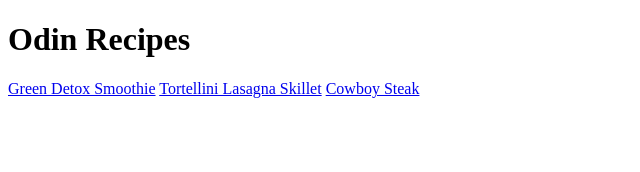
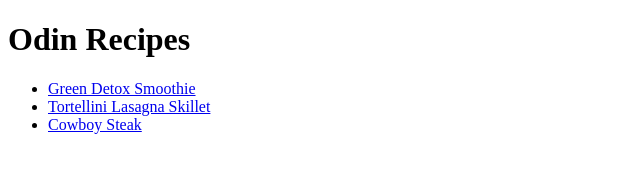
Before and after one commit to zmesror/odin-recipes, a plain HTML site: page index.html in a window 1280 px wide. Shown: the whole page, without its empty margins (0-640 px from the left). Drawn offline with Linux system fonts and the light colour scheme.

Commit message:
Use unordered list for recipe display

```diff
--- a/index.html
+++ b/index.html
@@ -7,8 +7,10 @@
     <body>
         <h1>Odin Recipes</h1>
 
-        <a href="./recipes/smoothie.html">Green Detox Smoothie</a>
-        <a href="./recipes/tortellini.html">Tortellini Lasagna Skillet</a>
-        <a href="./recipes/cowboysteak.html">Cowboy Steak</a>
+        <ul>
+            <li><a href="./recipes/smoothie.html">Green Detox Smoothie</a></li>
+            <li><a href="./recipes/tortellini.html">Tortellini Lasagna Skillet</a></li>
+            <li><a href="./recipes/cowboysteak.html">Cowboy Steak</a></li>
+        </ul>
     </body>
 </html>
```
